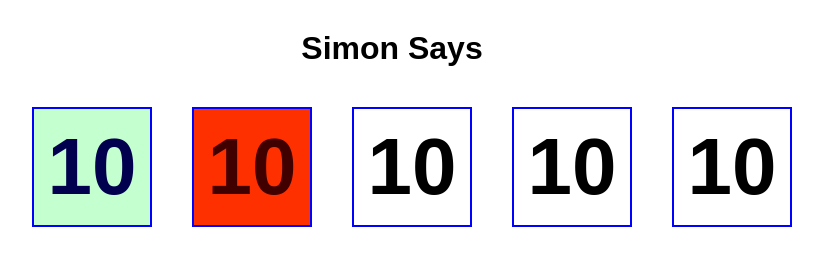
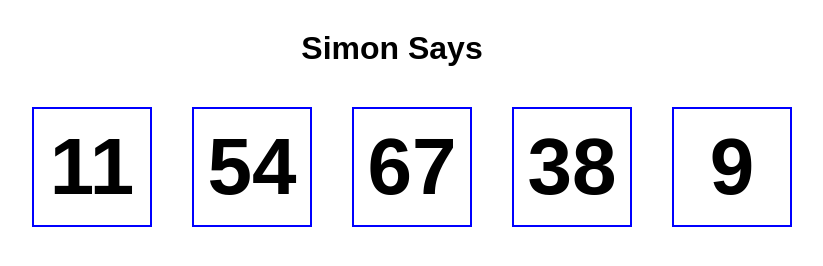
Before and after one commit to ZenRool/js-simon, a plain HTML site: page index.html in a window 1280 px wide. Shown: the whole page, without its empty margins (248-1071 px from the left). Drawn offline with Linux system fonts and the light colour scheme.

Commit message:
Generazione box con il numero relativo

```diff
--- a/index.html
+++ b/index.html
@@ -15,21 +15,7 @@
             Simon Says
         </h1>
         <section>
-            <div class="box correct">
-                10
-            </div>
-            <div class="box missed">
-                10
-            </div>
-            <div class="box">
-                10
-            </div>
-            <div class="box">
-                10
-            </div>
-            <div class="box">
-                10
-            </div>
+
 
         </section>
     </main>
--- a/js/script.js
+++ b/js/script.js
@@ -1,6 +1,14 @@
+const gridNum = document.getElementsByTagName("section")[0];
+const ans = fiveNum ();
+ans.forEach(num => {
+    const box = document.createElement("div");
+    box.classList.add("box");
+    box.innerHTML = `<span>${num}</span>`
+    gridNum.append(box);
+
+});
 
 
-console.log(fiveNum());
 
 
 
```
